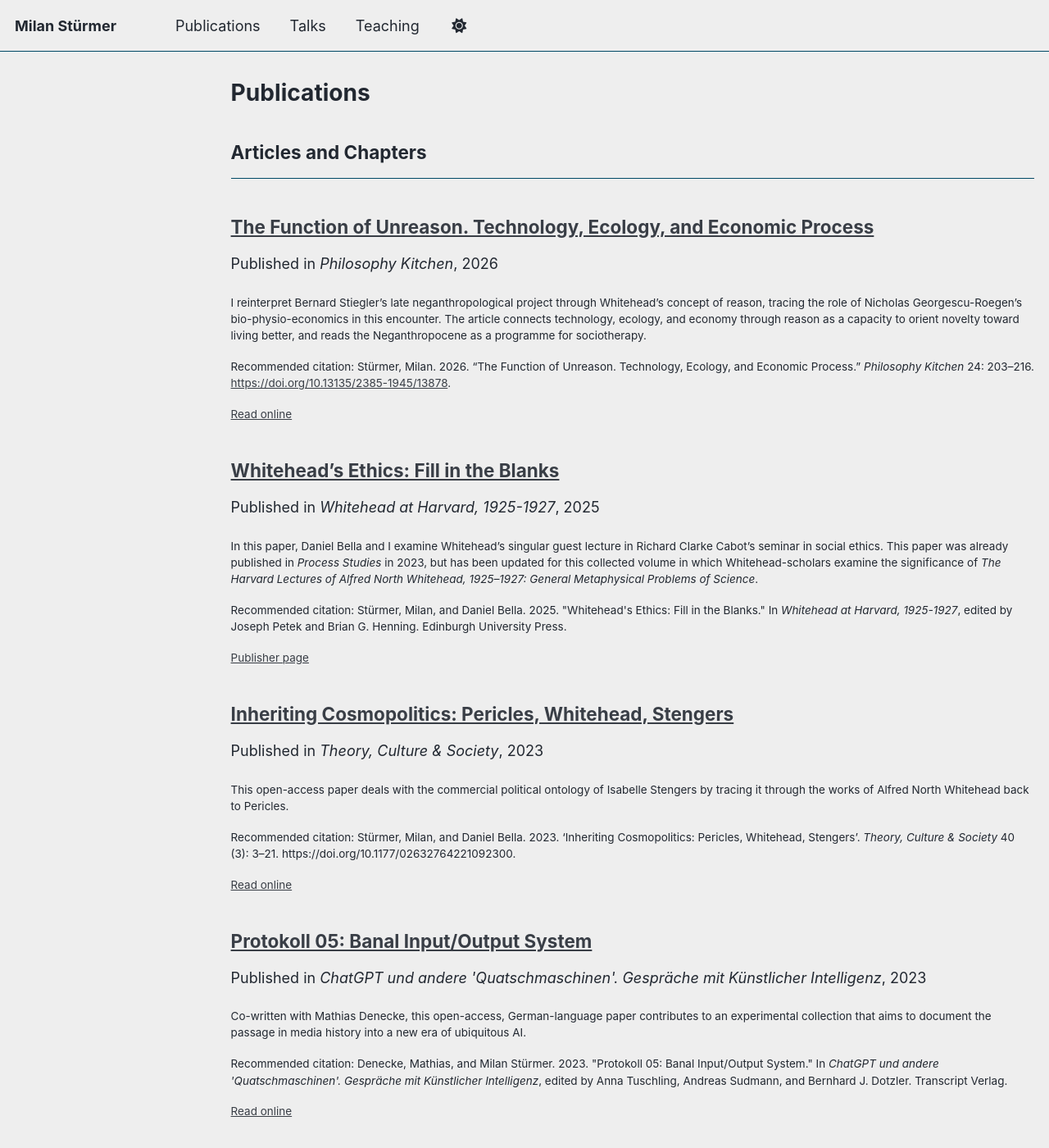
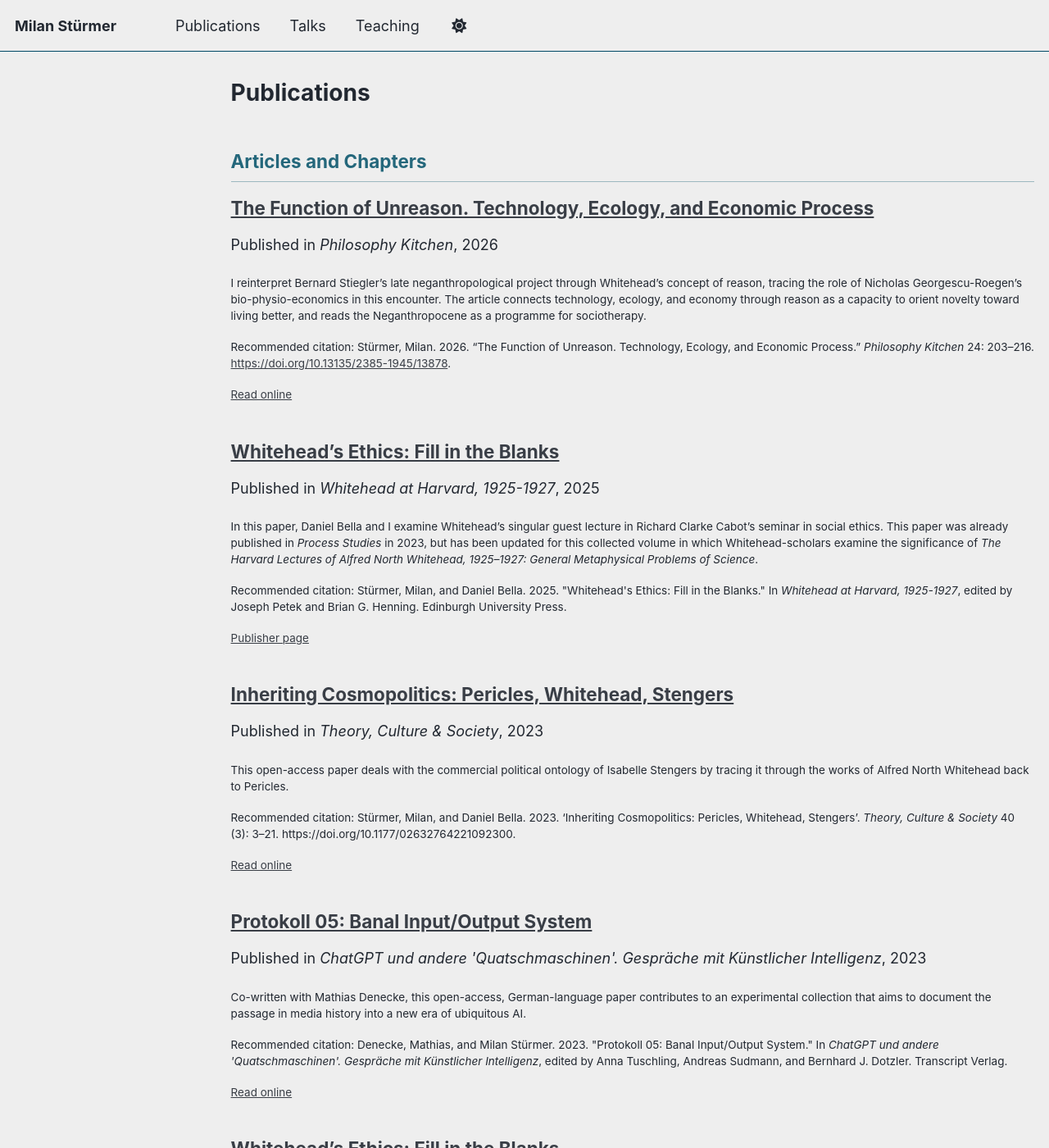
Before and after one commit to milanstuermer/milanstuermer.github.io, a Jekyll site: the page built from _pages/publications.html, in a window 1280 px wide and 1400 px high. Shown: the whole window at 82% size. Built offline with Jekyll 4.4.1, drawn with Linux system fonts in a browser that asks for light colours.

Commit message:
Highlight talk and publication categories with a muted accent and thin rules

```diff
--- a/_pages/publications.html
+++ b/_pages/publications.html
@@ -20,7 +20,7 @@ author_profile: false
         {% continue %}
       {% endif %}
       {% unless title_shown %}
-        <h2>{{ category[1].title }}</h2><hr />
+        <h2 class="archive__category-title">{{ category[1].title }}</h2>
         {% assign title_shown = true %}
       {% endunless %}
       {% include archive-single.html %}
--- a/_pages/talks.html
+++ b/_pages/talks.html
@@ -19,7 +19,7 @@ I am slowly adding past talks and lectures. For now, this is a very incomplete a
     {% for post in site.talks reversed %}
       {% if post.category != category[0] %}{% continue %}{% endif %}
       {% unless shown %}
-        <h2>{{ category[1].title }}</h2><hr />
+        <h2 class="archive__category-title">{{ category[1].title }}</h2>
         {% assign shown = true %}
       {% endunless %}
       {% include archive-single-talk.html %}
--- a/_sass/layout/_archive.scss
+++ b/_sass/layout/_archive.scss
@@ -25,6 +25,22 @@
       }
     }
   }
+}
+
+.archive__category-title {
+  margin: 2.5em 0 0.8em;
+  padding-bottom: 0.45em;
+  color: #24677b;
+  border-bottom: 1px solid #9cb8c0;
+
+  + .list__item .archive__item-title {
+    margin-top: 0.75em;
+  }
+}
+
+html[data-theme="dark"] .archive__category-title {
+  color: #92c9d8;
+  border-bottom-color: #516f79;
 }
 
 .archive__subtitle {
```
